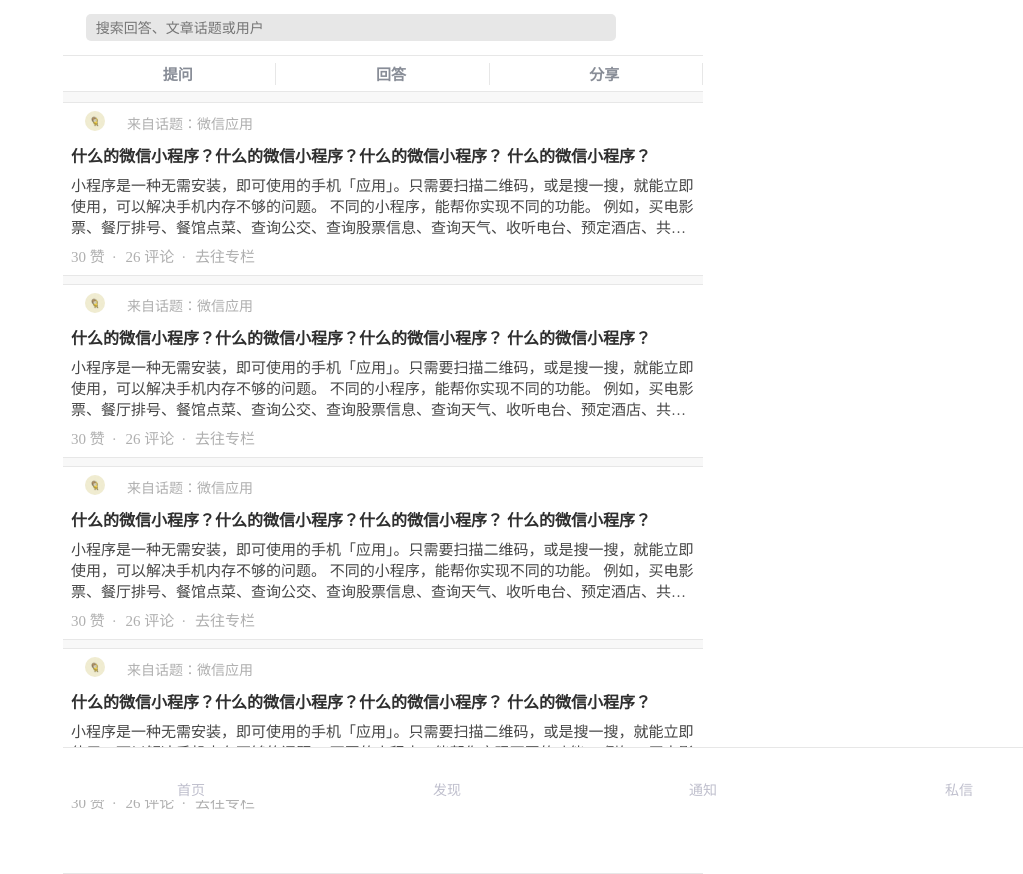
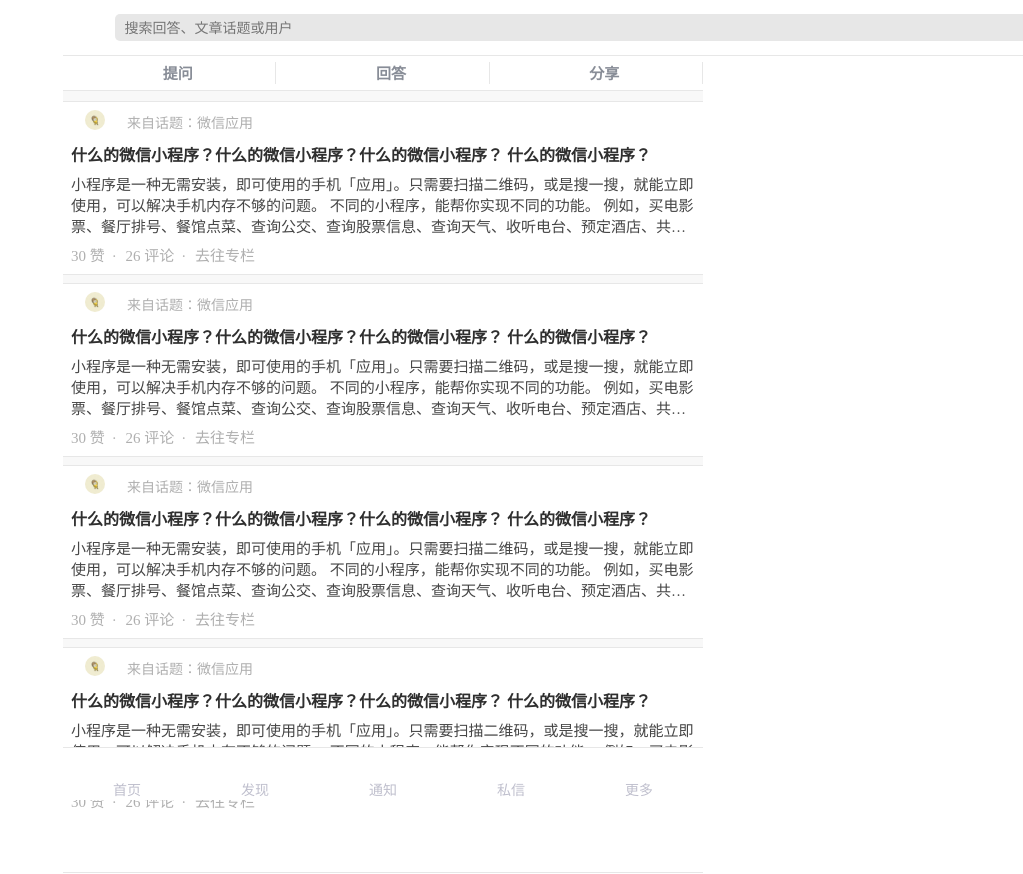
Before and after one commit to ronnieyuyiwei/zhihu, a Vue app: page / in a window 1280 px wide. Shown: the whole page, without its empty margins (257-1280 px from the left). Built offline with nearby package versions, Linux system fonts and the light colour scheme.

Commit message:
change css

```diff
--- a/src/components/foot-menu.vue
+++ b/src/components/foot-menu.vue
@@ -35,7 +35,8 @@
 <style lang='scss'>
 .foot-menu{
   height: 52px;
-  width:100%;
+  width: 100%;
+  max-width: 640px;
   background: white;
   position: fixed;
   bottom: 0;
--- a/src/pages/home.vue
+++ b/src/pages/home.vue
@@ -36,7 +36,10 @@
       <ProblemContent></ProblemContent>
       <ProblemContent></ProblemContent>
     </div>
+    <div class="foot-content">
       <FootMenu></FootMenu>
+    </div>
+
   </div>
 </template>
 <style lang="scss" scoped>
@@ -50,6 +53,10 @@
     .search-bar {
       height: 55px;
       width: 100%;
+      position: fixed;
+      top: 0;
+      background: white;
+      border-bottom: 1px solid #E7E7E7;
       display: inline-flex;
       align-items: center;
       justify-content: space-between;
@@ -77,6 +84,7 @@
       }
     }
     .button-bar {
+      margin-top: 55px;
       height: 35px;
       width: 100%;
       display: inline-flex;
@@ -85,7 +93,6 @@
       color: $font;
       font-size: 17px;
       font-weight: 600;
-      border-top: 1px solid #E7E7E7;
       border-bottom: 1px solid #E7E7E7;
       div {
         flex: 1;
```
Lines whose indentation alone changed are shown as unchanged.
